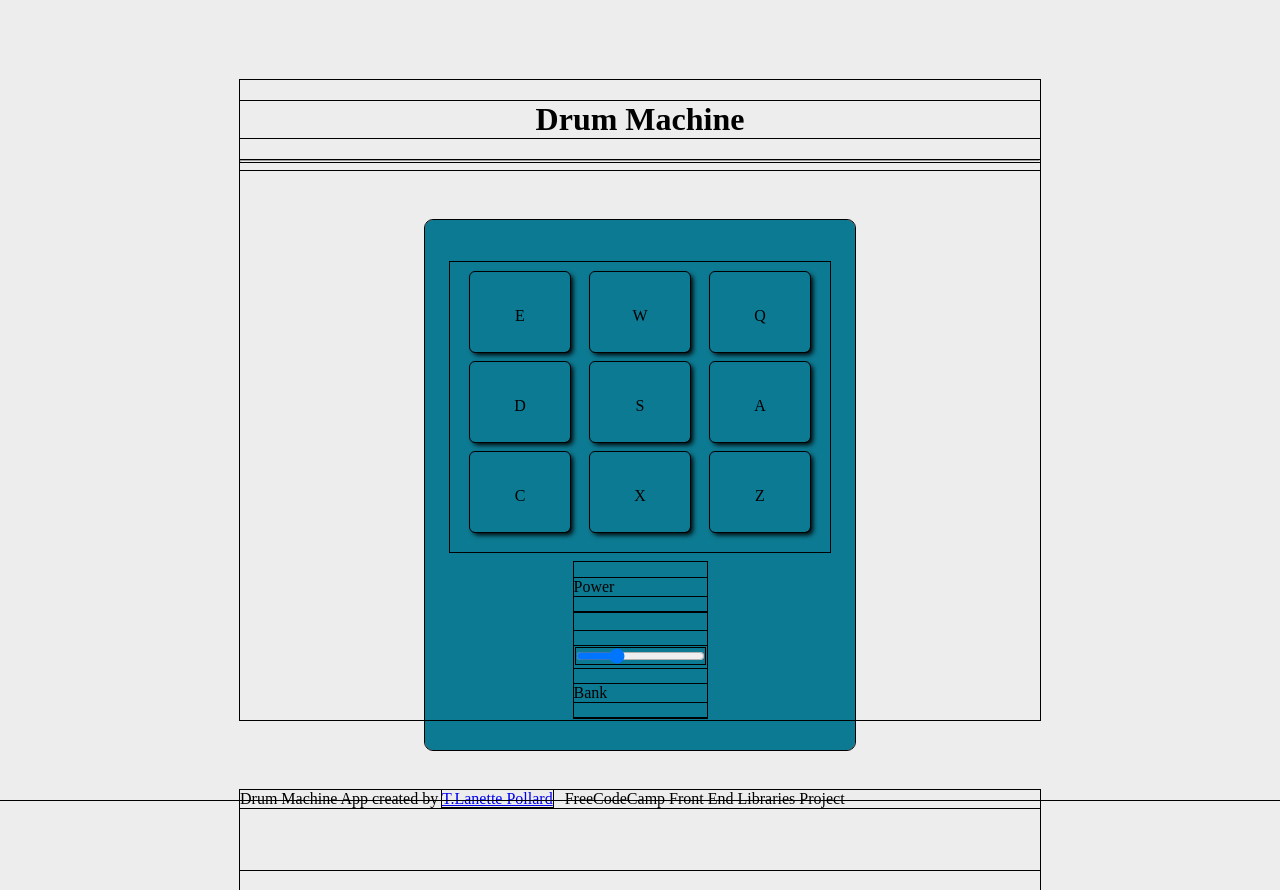
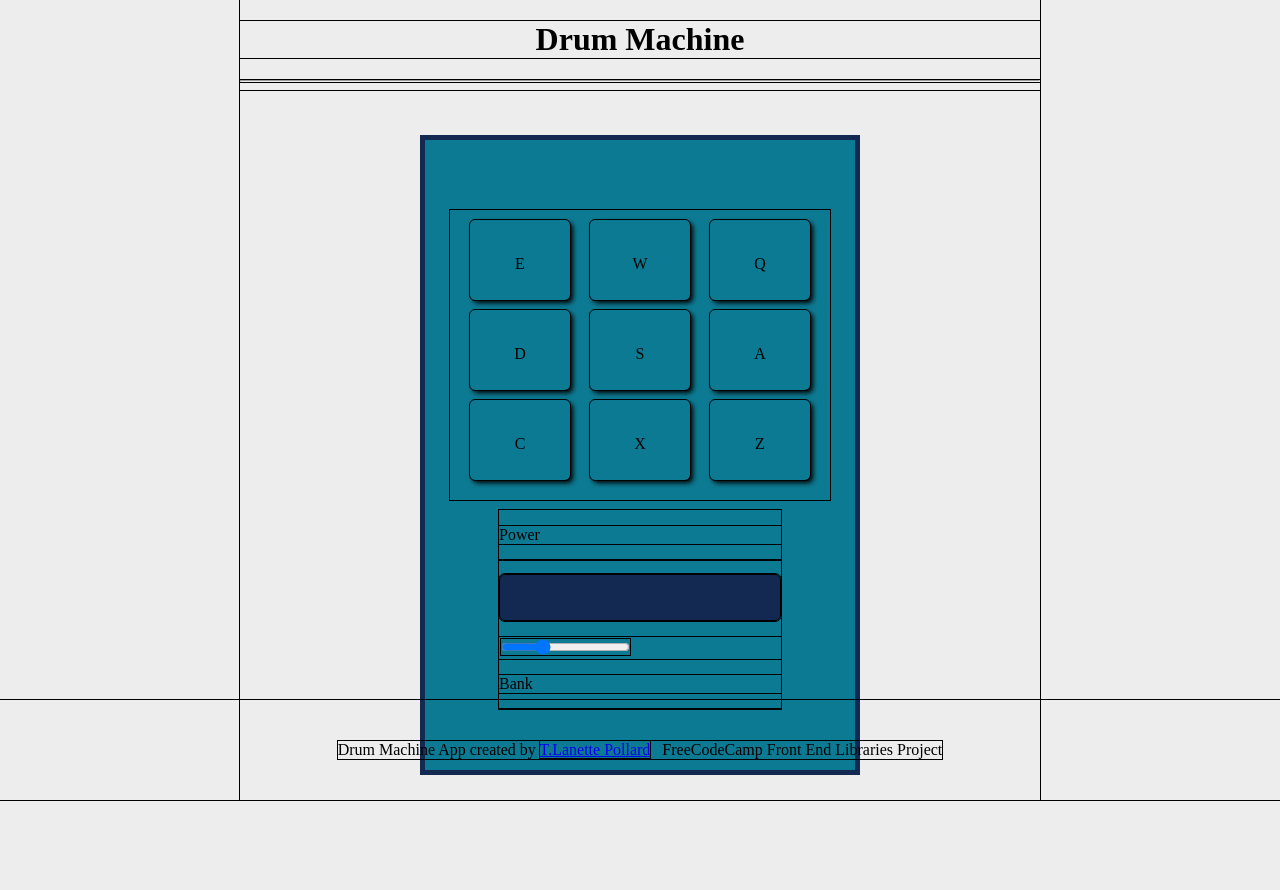
Before and after one commit to TLanetteRose/Drum-Machine-TLP, a React (Create React App) app: page / in a window 1280 px wide. After the commit the page ends 800 px from the top, so only its background shows below. Built offline with nearby package versions, Linux system fonts and the light colour scheme.

Commit message:
Updates
Signed-off-by: T. Lanette <TLPollard4516@gmail.com>

```diff
--- a/src/App.css
+++ b/src/App.css
@@ -8,7 +8,9 @@
 
 .container {
   width: 100vh;
-  height: 80%;
+  height: 100%;
+
+
 }
 
 .drum {
@@ -17,17 +19,20 @@
   justify-content: center;
   align-items: center;
   width: 400px;
-  height: 500px;
+  height: 600px;
   padding: 15px;
   background-color: var(--color-dk-cyan);
   margin: 0 auto;
   margin-top: 30px;
-  border-radius: 8px;
+  /*border-radius: 8px;*/
+  outline: 5px solid var(--color-deep-navy-blue);
 
 }
 
-.drumDisplay {
+.drum-display {
+  width: 250px;
   background-color: var(--color-deep-navy-blue);
+  height: 5px;
   color: var(--color-matte-gold);
   text-transform: uppercase;
   font-weight: 700;
@@ -45,3 +50,7 @@
  width: 100px * 3 + 32;
  height: 80px * 3 + 32;
 }
+
+.control-container {
+
+}
--- a/src/App.js
+++ b/src/App.js
@@ -211,7 +211,7 @@ export default class App extends Component {
                 <div style={powerSlider} className="inner" />
               </div>
             </div>
-            <p id="display">
+            <p id="display" class="drum-display">
               {this.state.display}
             </p>
             <div className="volume-slider">
--- a/src/components/styles/Display.css
+++ b/src/components/styles/Display.css
@@ -1,4 +1,4 @@
-.drumDisplay {
+.drum-display {
     background-color: var(--color-deep-navy-blue);
     color: var(--color-matte-gold);
     text-transform: uppercase;
--- a/src/components/styles/Footer.css
+++ b/src/components/styles/Footer.css
@@ -1,8 +1,16 @@
 footer {
+    position: fixed;
+    left: 0;
+    bottom: 0;
+    width: 100%;
     height: 100px;
 
 }
 
 .footer-container {
-    margin-top: 40px;
+    display: flex;
+    justify-content: center;
+    align-items: center;
+    width: 100%;
+
 }
```
